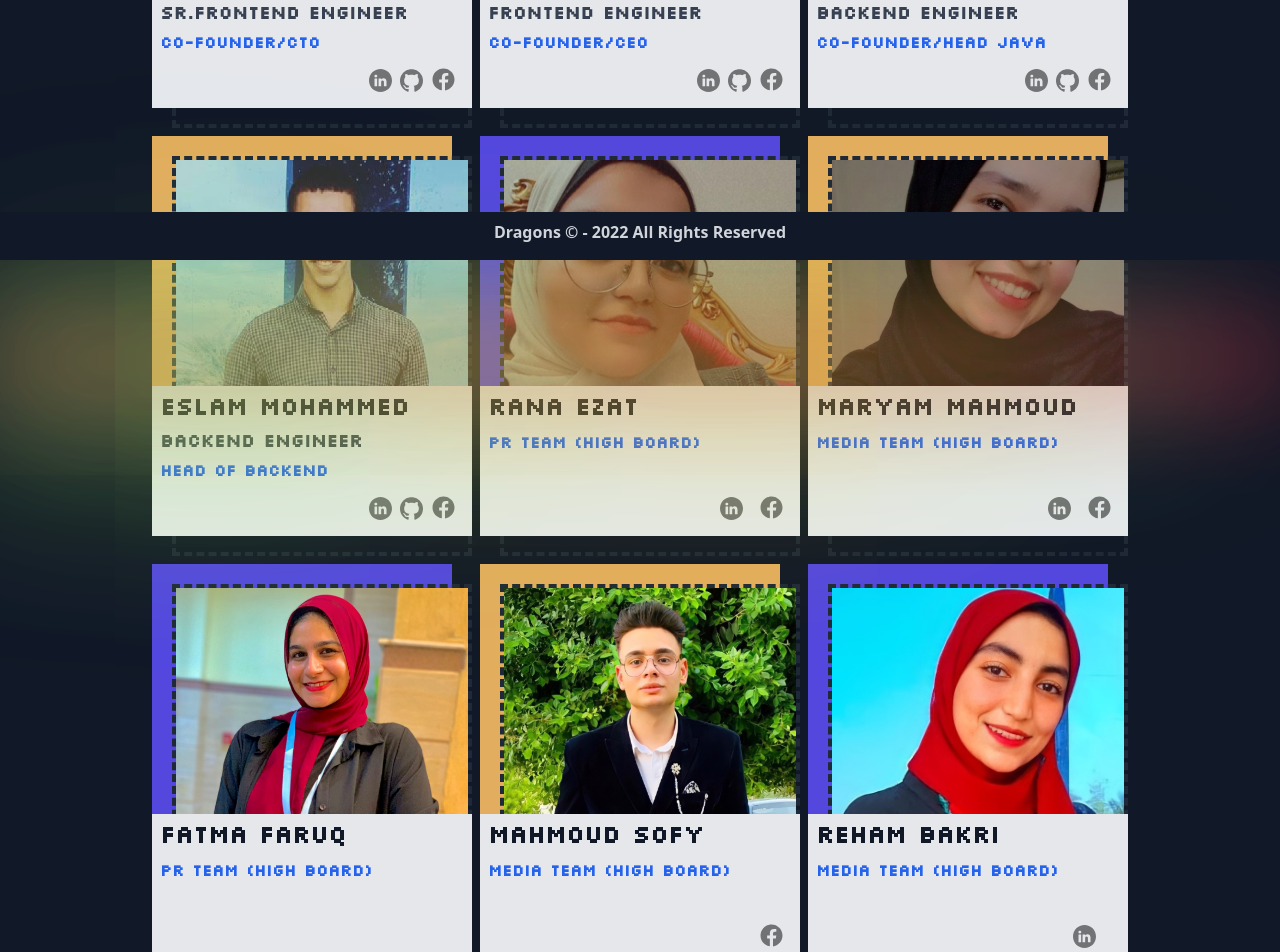
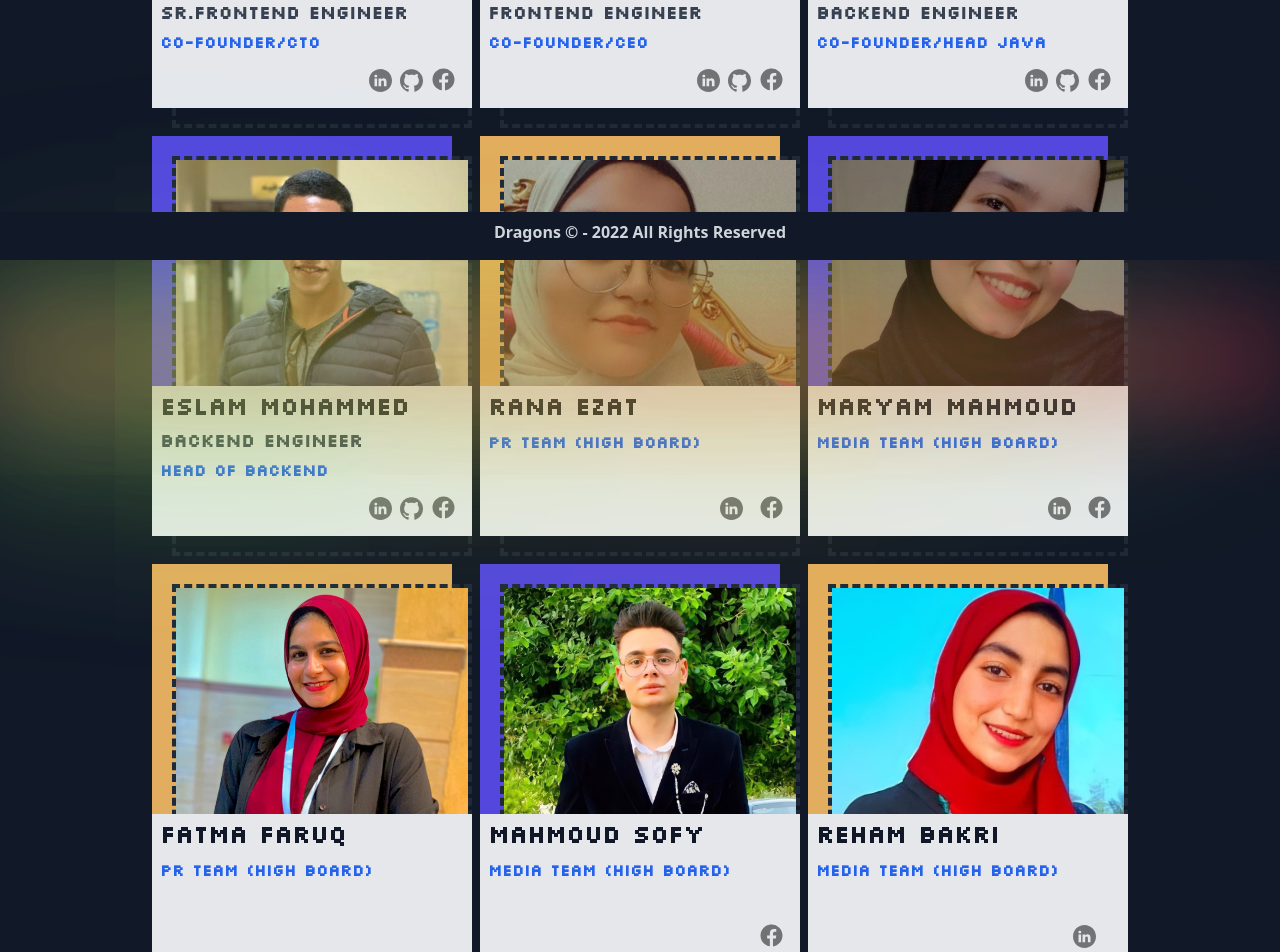
Before and after one commit to Hamdysaad20/dragonsWebsite, a Next.js app: page /Team in a window 1280 px wide. Shown: the part 540-1492 px from the top of the page. Built offline with nearby package versions, Linux system fonts and the light colour scheme.

Commit message:
random team

```diff
--- /dev/null
+++ b/components/JSON/teamData.js
@@ -0,0 +1,83 @@
+const teamData=[ {
+    herfFacebook:'https://www.facebook.com/hamdysaad266/'
+    ,herfLinkedIn:'https://www.linkedin.com/in/hamdysaad/'
+    ,herfGithub:'https://github.com/Hamdysaad20'
+    , name:'Hamdy Saad'
+    ,work:'Sr.Frontend Engineer'
+   , image:"/images/1.jpeg"
+  ,  Pos:'co-founder/CTO'
+  },
+  {
+    herfFacebook:'https://www.facebook.com/profile.php?id=100010052953257'
+    ,herfLinkedIn:'https://www.linkedin.com/in/hatem-ali-hassan-042798225/'
+    ,herfGithub:'https://github.com/Hatem2002'
+    ,name:'Hatem Ali'
+    ,work:'Frontend Engineer'
+    ,image:'/images/2.jpeg'
+    ,Pos:'co-founder/CEO'
+  },{
+    herfFacebook:'https://www.facebook.com/profile.php?id=100012624398938'
+    ,herfLinkedIn:'https://www.linkedin.com/in/salaheldin-mohamed/'
+    ,herfGithub:'https://github.com/salah-mo'
+    ,name:'Salah Mohamed'
+    ,work:'Backend Engineer'
+    ,image:'/images/3.png'
+    ,Pos:'co-founder/Head Java'
+  },{
+    herfFacebook:'https://www.facebook.com/eslam.mohamedelabd.1'
+    ,herfLinkedIn:'https://www.linkedin.com/in/eslam-mohamed-moawed/'
+    ,herfGithub:'https://github.com/Crypt00o'
+    ,name:'Eslam Mohammed'
+    ,work:'Backend Engineer'
+    ,image:'/images/4.jpeg'
+    ,Pos:'Head of Backend'
+  },{
+    herfFacebook:'https://www.facebook.com/rana.ezat.22'
+    ,herfLinkedIn:'https://www.linkedin.com/in/rana-muhammad-b77276241'
+
+    ,name:'Rana Ezat'
+    ,image:'/images/6.jpeg'
+    ,Pos:'PR Team (High board)'
+  },{
+
+    name:'Maryam Mahmoud',
+    image:'/images/13.png',
+    Pos:'Media Team (High board)',
+    herfFacebook: "https://www.facebook.com/profile.php?id=100073430179534",
+    herfLinkedIn:"https://www.linkedin.com/in/maryam-mahmoud-3-9203b9257",
+
+  },{
+
+    name:'Fatma Faruq'
+    ,image:'/images/7.jpeg'
+    ,Pos:'PR Team (High board)'
+  },{
+    name:'Mahmoud Sofy'
+    ,image:'/images/11.jpeg'
+    ,Pos:'Media Team (High board)'
+    ,herfFacebook:"https://www.facebook.com/profile.php?id=100058382085713"
+
+  },{
+
+    name:'Reham Bakri'
+    ,image:'/images/8.jpg'
+    ,Pos:'Media Team (High board)'
+   , herfLinkedIn: "https://www.linkedin.com/in/reham-baki-6a98a221a"
+
+  },{
+
+    name:'Fatma Sherif'
+    ,image:'/images/9.jpeg'
+   , Pos:'HR Team (High board)'
+  },{
+    name:'Reem Ashraf'
+    ,image:'/images/10.jpeg'
+    ,Pos:'HR Team (High board)'
+  },{
+
+    name:'Marina Mamdouh'
+    ,image:'/images/12.jpeg'
+    ,Pos:'PR Team (High board)'
+  }
+  ]
+  export default teamData
--- a/pages/Team.js
+++ b/pages/Team.js
@@ -4,8 +4,8 @@ import { motion } from "framer-motion";
 import Styles from "../styles/Team.module.css";
 import Lottie from "lottie-react";
 import dragchil from "../public/JSON/dragchil.json";
+import teamData from "../components/JSON/teamData"
 function Team() {
-
 
   return (
     <div className='pt-20  relative flex justify-center mx-auto flex-col max-w-[1400px]'>
@@ -38,102 +38,23 @@ function Team() {
           },
         }}>
         <div className='w-full flex-wrap gap-2 mb-20 mt-12 max-w-[1400px] flex mx-auto justify-center '>
-          <CardTeam
-            herfFacebook='https://www.facebook.com/hamdysaad266/'
-            herfLinkedIn='https://www.linkedin.com/in/hamdysaad/'
-            herfGithub='https://github.com/Hamdysaad20'
-            name='Hamdy Saad'
-            work='Sr.Frontend Engineer'
-            image='/images/1.jpeg'
-            Pos='co-founder/CTO'
-          />
-          <CardTeam
-            herfFacebook='https://www.facebook.com/profile.php?id=100010052953257'
-            herfLinkedIn='https://www.linkedin.com/in/hatem-ali-hassan-042798225/'
-            herfGithub='https://github.com/Hatem2002'
-            name='Hatem Ali'
-            work='Frontend Engineer'
-            image='/images/2.jpeg'
-            Pos='co-founder/CEO'
-          />
-          <CardTeam
-            herfFacebook='https://www.facebook.com/profile.php?id=100012624398938'
-            herfLinkedIn='https://www.linkedin.com/in/salaheldin-mohamed/'
-            herfGithub='https://github.com/salah-mo'
-            name='Salah Mohamed'
-            work='Backend Engineer'
-            image='/images/3.png'
-            Pos='co-founder/Head Java'
-          />
-          <CardTeam
-            herfFacebook='https://www.facebook.com/eslam.mohamedelabd.1'
-            herfLinkedIn='https://www.linkedin.com/in/eslam-mohamed-moawed/'
-            herfGithub='https://github.com/Crypt00o'
-            name='Eslam Mohammed'
-            work='Backend Engineer'
-            image='/images/4.jpg'
-            Pos='Head of Backend'
-          />
-           <CardTeam
-            herfFacebook='https://www.facebook.com/rana.ezat.22'
-            herfLinkedIn='https://www.linkedin.com/in/rana-muhammad-b77276241'
+         {teamData.map((index)=>(
+  <CardTeam key={index}
+  herfFacebook= {index.herfFacebook}
+  herfLinkedIn={index.herfLinkedIn}
+  herfGithub={index.herfGithub}
+  name={index.name}
+  work={index.work}
+  image={index.image}
+  Pos={index.Pos}
+/>
 
-            name='Rana Ezat'
-            image='/images/6.jpeg'
-            Pos='PR Team (High board)'
-          />
-                             <CardTeam
+         ))}
 
 
-         name='Maryam Mahmoud'
-         image='/images/13.png'
-         Pos='Media Team (High board)'
-         herfFacebook= "https://www.facebook.com/profile.php?id=100073430179534"
-         herfLinkedIn="https://www.linkedin.com/in/maryam-mahmoud-3-9203b9257"
-       />
-                     <CardTeam
 
 
-            name='Fatma Faruq'
-            image='/images/7.jpeg'
-            Pos='PR Team (High board)'
-          />
-                      <CardTeam
 
-
-         name='Mahmoud Sofy'
-         image='/images/11.jpeg'
-         Pos='Media Team (High board)'
-         herfFacebook="https://www.facebook.com/profile.php?id=100058382085713"
-       />
-            <CardTeam
-
-
-         name='Reham Bakri'
-         image='/images/8.jpg'
-         Pos='Media Team (High board)'
-         herfLinkedIn= "https://www.linkedin.com/in/reham-baki-6a98a221a"
-       />            <CardTeam
-
-
-         name='Fatma Sherif'
-         image='/images/9.jpeg'
-         Pos='HR Team (High board)'
-       />
-        <CardTeam
-
-
-         name='Reem Ashraf'
-         image='/images/10.jpeg'
-         Pos='HR Team (High board)'
-       />
-               <CardTeam
-
-
-         name='Marina Mamdouh'
-         image='/images/12.jpeg'
-         Pos='PR Team (High board)'
-       />
         </div>{" "}
         <div className='h-[250px] rotate-180 z-30 hidden md:block hover:opacity-20 opacity-40 hover:scale-90 duration-500 absolute bottom-1 left-0 w-[250px]'>
           <Lottie animationData={dragchil} />{" "}
--- a/pages/index.js
+++ b/pages/index.js
@@ -1,13 +1,30 @@
 import styles from "../styles/Home.module.css";
-import SectionOneAnnounce from "../components/SectionOneAnnounce";
 import Sec2Summary from "../components/WhatWeDo";
+import Styles from "../styles/Team.module.css";
+import teamData from "../components/JSON/teamData"
 import CardTeam from "../components/CardTeam";
-import Styles from "../styles/Team.module.css";
-
+import {React,useState,useEffect }from "react";
 import Image from "next/image";
 import { motion, useViewportScroll, useTransform } from "framer-motion";
 
 export default function Home() {
+  const [EmpState,setEmpState]= useState(teamData)
+
+  function randomArrayShuffle(teamData) {
+    var currentIndex = teamData.length, temporaryValue, randomIndex;
+    while (0 !== currentIndex) {
+      randomIndex = Math.floor(Math.random() * currentIndex);
+      currentIndex -= 1;
+      temporaryValue = teamData[currentIndex];
+      teamData[currentIndex] = teamData[randomIndex];
+      teamData[randomIndex] = temporaryValue;
+    }
+    return teamData;
+  }
+  useEffect(()=>(
+    setEmpState( randomArrayShuffle(teamData).slice(0,4))
+
+  ),[])
 
   const { scrollYProgress } = useViewportScroll();
   const scale = useTransform(scrollYProgress, [0, 1], [0.6, 1]);
@@ -89,42 +106,19 @@ layout="fill"
         </p></div></div>
 <div className='w-full flex-wrap gap-2 mb-20 mt-12 max-w-[1400px] flex mx-auto justify-center '>
 
-          <CardTeam
-            herfFacebook='https://www.facebook.com/hamdysaad266/'
-            herfLinkedIn='https://www.linkedin.com/in/hamdysaad/'
-            herfGithub='https://github.com/Hamdysaad20'
-            name='Hamdy Saad'
-            work='Sr.Frontend Engineer'
-            image='/images/1.jpg'
-            Pos='co-founder/CTO'
-          />
-          <CardTeam
-            herfFacebook='https://www.facebook.com/profile.php?id=100010052953257'
-            herfLinkedIn='https://www.linkedin.com/in/hatem-ali-hassan-042798225/'
-            herfGithub='https://github.com/Hatem2002'
-            name='Hatem Ali'
-            work='Frontend Engineer'
-            image='/images/2.png'
-            Pos='co-founder/CEO'
-          />
-          <CardTeam
-            herfFacebook='https://www.facebook.com/profile.php?id=100012624398938'
-            herfLinkedIn='https://www.linkedin.com/in/salaheldin-mohamed/'
-            herfGithub='https://github.com/salah-mo'
-            name='Salah Mohamed'
-            work='Backend Engineer'
-            image='/images/3.png'
-            Pos='co-founder/Head Java'
-          />
-          <CardTeam
-            herfFacebook='https://www.facebook.com/eslam.mohamedelabd.1'
-            herfLinkedIn='https://www.linkedin.com/in/eslam-mohamed-moawed/'
-            herfGithub='https://github.com/Crypt00o'
-            name='Eslam Mohammed'
-            work='Backend Engineer'
-            image='/images/4.jpg'
-            Pos='Head of Backend'
-          />
+{EmpState.map((index)=>(
+  <CardTeam key={index}
+  herfFacebook= {index.herfFacebook}
+  herfLinkedIn={index.herfLinkedIn}
+  herfGithub={index.herfGithub}
+  name={index.name}
+  work={index.work}
+  image={index.image}
+  Pos={index.Pos}
+/>
+
+         ))}
+
            <div> <div className='mt-6  mx-12 sm:mx-0  sm:mt-10 sm:flex  justify-left sm:space-x-6 text-sm'>
           <a
               className='select-none font-bold max-w-sm  bg-white mt-4 sm:mt-0 shadow-md  hover:shadow-red-500/50  ring-2  ring-slate-900 hover:bg-gray-300 focus:outline-none focus:ring-2 opacity-90  focus:ring-offset-2 active:scale-95 duration-100 0  text-gray-900  h-12 px-3  sm:px-16 rounded-lg w-full flex items-center justify-center sm:w-auto highlight-white/20 '
```
Also changed, not shown: components/CardTeam.jsx (+6 -7 lines), public/images/4.jpeg (added), public/images/4.jpg (deleted).
